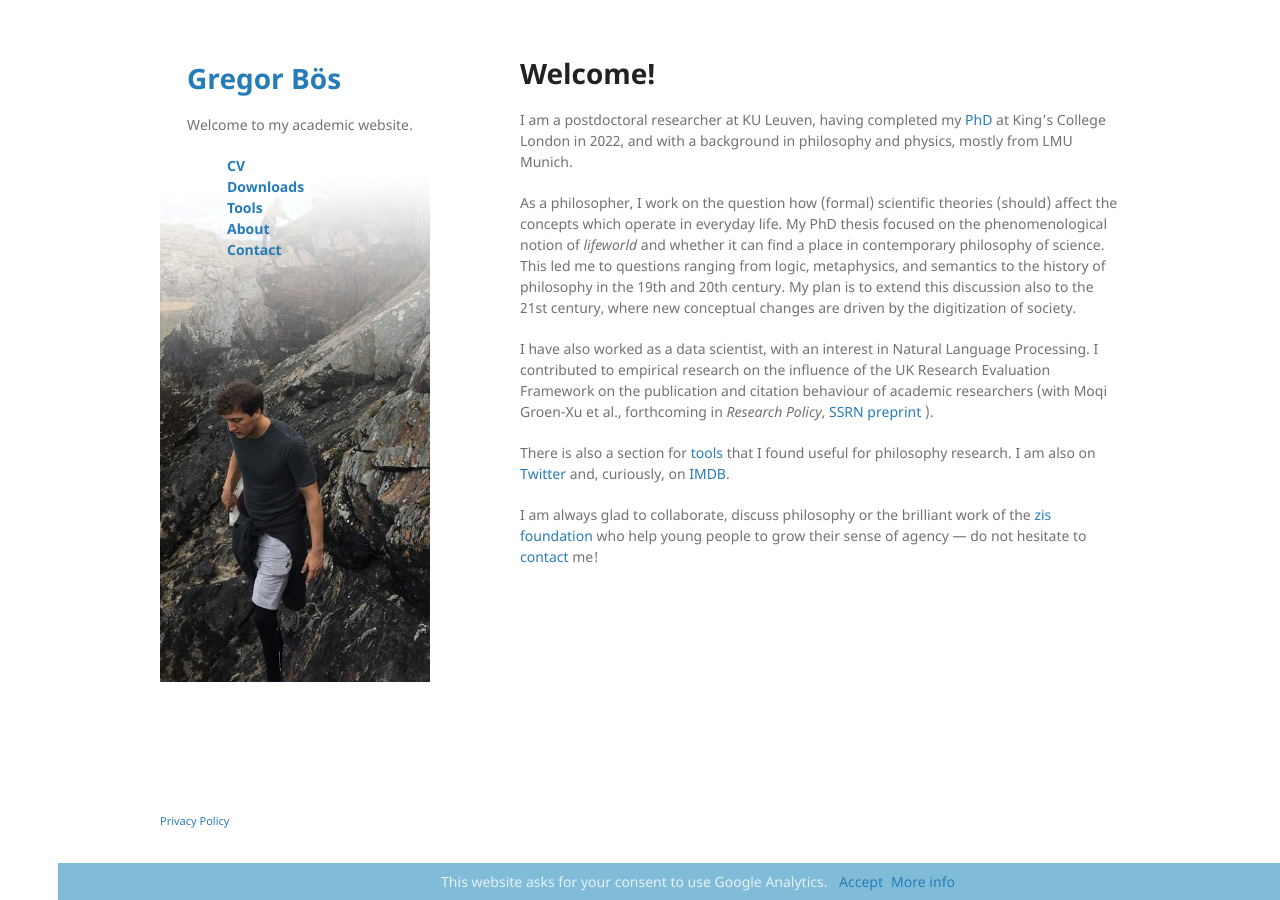
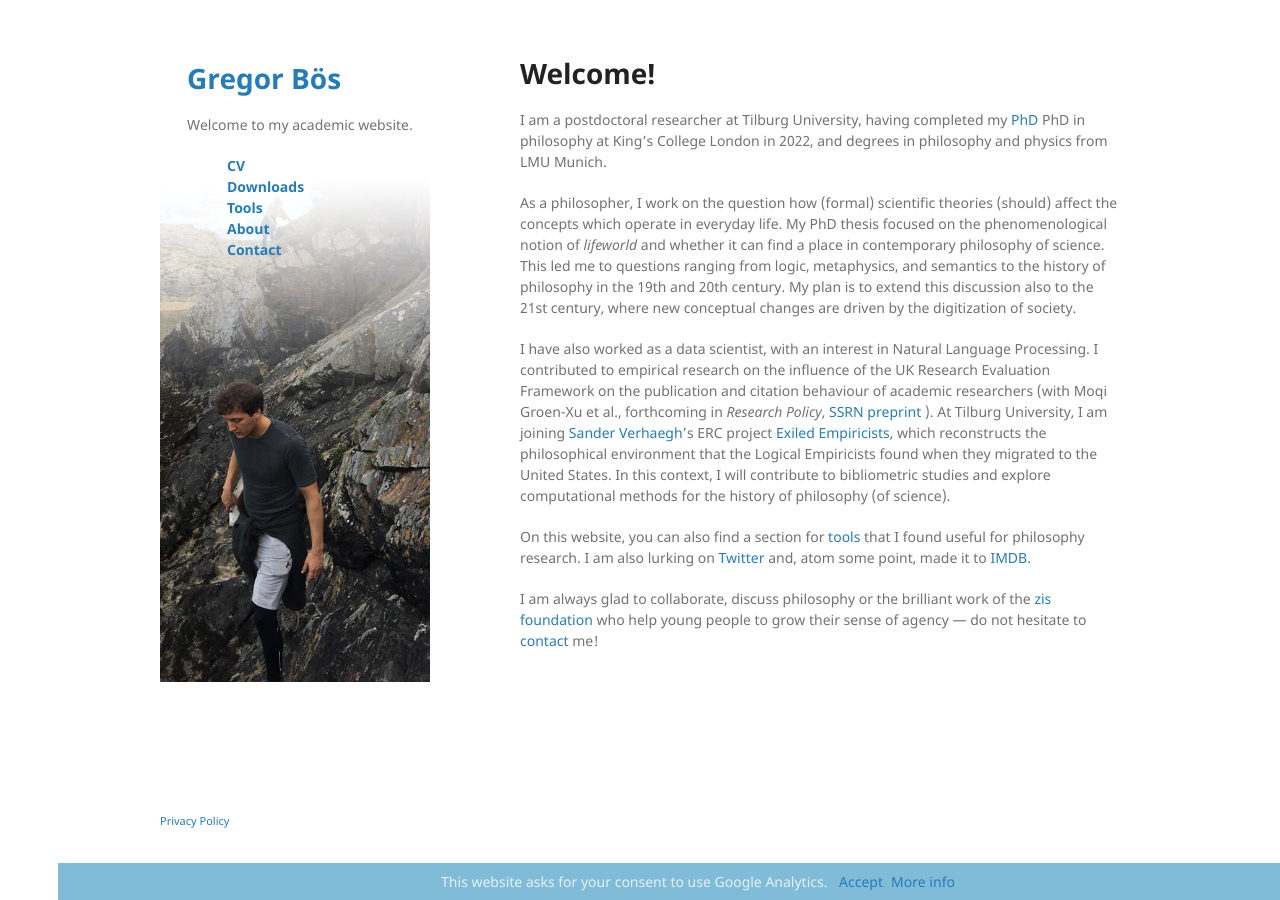
Before and after one commit to gboes/gboes.github.io, a Jekyll site: the page built from index.md, in a window 1280 px wide. Built offline with Jekyll 4.4.1, drawn with Linux system fonts in a browser that asks for light colours; Markdown is read by kramdown in place of the engine named in the settings.

Commit message:
Added Tilburg to Title page and CV.

```diff
--- a/index.md
+++ b/index.md
@@ -1,11 +1,11 @@
 ---
 layout: default
 title: Gregor Bös
-description: Academic Website of Gregor Bös, philosophy PhD Student at King's College London, working on phenomenology and philosophy of science.
+description: Academic Website of Gregor Bös, postdoctoral researcher at Tilburg University, working on phenomenology and philosophy of science and computational approaches to the history of philosophy (of science).
 ---
 # Welcome!
 
-I am a postdoctoral researcher at KU Leuven, having completed my [PhD](https://kclpure.kcl.ac.uk/portal/en/theses/founding-science-on-the-lifeworld(405e0ffa-8c83-4ceb-bb04-dbc655b52a42).html "PhD at KCL repository") at King's College London in 2022, and with a background in philosophy and physics, mostly from LMU Munich.
+I am a postdoctoral researcher at Tilburg University, having completed my [PhD](https://kclpure.kcl.ac.uk/portal/en/theses/founding-science-on-the-lifeworld(405e0ffa-8c83-4ceb-bb04-dbc655b52a42).html "PhD at KCL repository") PhD in philosophy at King's College London in 2022, and degrees in philosophy and physics from LMU Munich.
 
 <!-- Did you ever wonder what the world of your great-grandparents looked like &mdash; to them, not you? Changes in politics and religious beliefs might make for the most dramatic differences, but there are also differences in how we conceive of the natural world.  -->
 <!-- I am trying to understand how scientific theories (should) affect the concepts which operate in everyday life.  -->
@@ -13,8 +13,8 @@ I am a postdoctoral researcher at KU Leuven, having completed my [PhD](https://k
 As a philosopher, I work on the question how (formal) scientific theories (should) affect the concepts which operate in everyday life.
 My PhD thesis focused on the phenomenological notion of *lifeworld* and whether it can find a place in contemporary philosophy of science. This led me to questions ranging from logic, metaphysics, and semantics to the history of philosophy in the 19th and 20th century. My plan is to extend this discussion also to the 21st century, where new conceptual changes are driven by the digitization of society.
 
-I have also worked as a data scientist, with an interest in Natural Language Processing. I contributed to empirical research on the influence of the UK Research Evaluation Framework on the publication and citation behaviour of academic researchers (with Moqi Groen-Xu et al., forthcoming in *Research Policy*, [ SSRN preprint ](https://papers.ssrn.com/sol3/papers.cfm?abstract_id=3083692) ).
+I have also worked as a data scientist, with an interest in Natural Language Processing. I contributed to empirical research on the influence of the UK Research Evaluation Framework on the publication and citation behaviour of academic researchers (with Moqi Groen-Xu et al., forthcoming in *Research Policy*, [ SSRN preprint ](https://papers.ssrn.com/sol3/papers.cfm?abstract_id=3083692) ). At Tilburg University, I am joining [Sander Verhaegh](http://www.sanderverhaegh.nl/)'s ERC project [Exiled Empiricists](https://exiledempiricists.wordpress.com/), which reconstructs the philosophical environment that the Logical Empiricists found when they migrated to the United States. In this context, I will contribute to bibliometric studies and explore computational methods for the history of philosophy (of science).
 
-There is also a section for [tools](./tools/) that I found useful for philosophy research. I am also on [Twitter](https://twitter.com/gregorboes) and, curiously, on [IMDB](https://www.imdb.com/name/nm6246223/).
+On this website, you can also find a section for [tools](./tools/) that I found useful for philosophy research. I am also lurking on [Twitter](https://twitter.com/gregorboes) and, atom some point, made it to [IMDB](https://www.imdb.com/name/nm6246223/).
 
 I am always glad to collaborate, discuss philosophy or the brilliant work of the <a href="https://zis-reisen.de/en">zis foundation</a> who help young people to grow their sense of agency &mdash; do not hesitate to [contact](./contact/) me!
```
Also changed, not shown: cv.md (+13 -2 lines).
